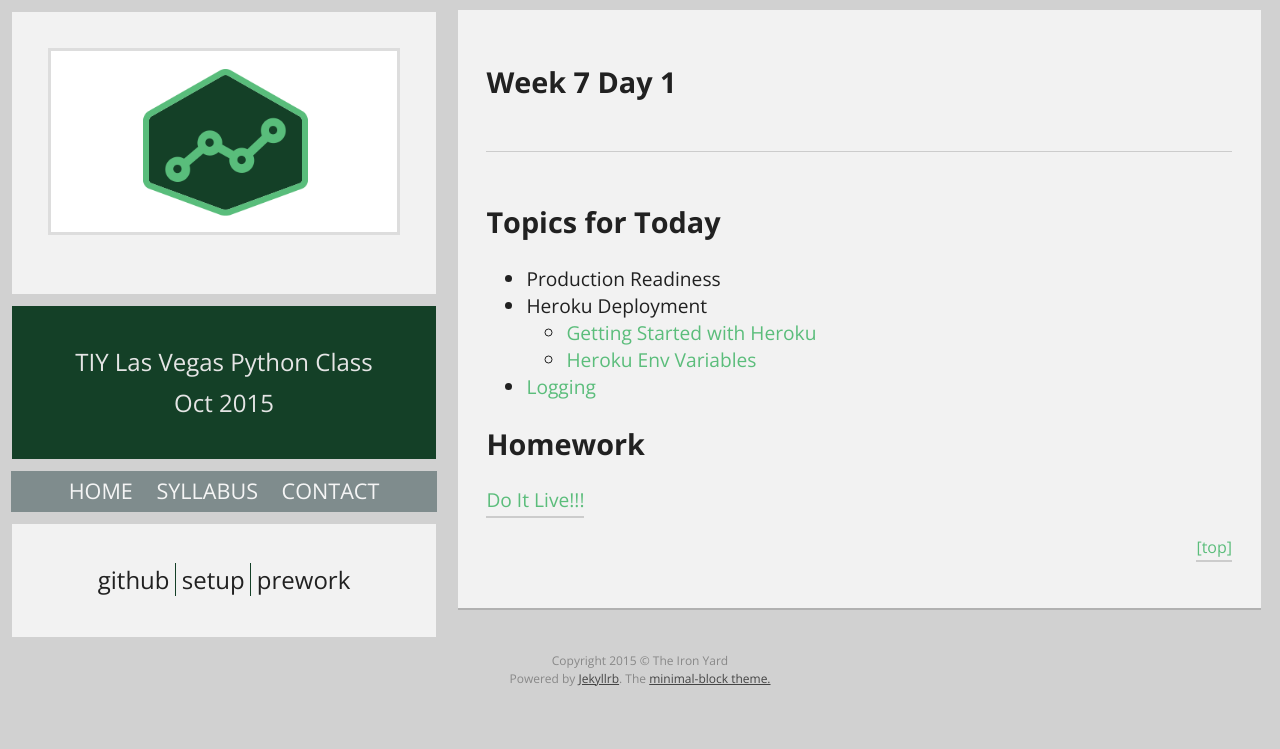
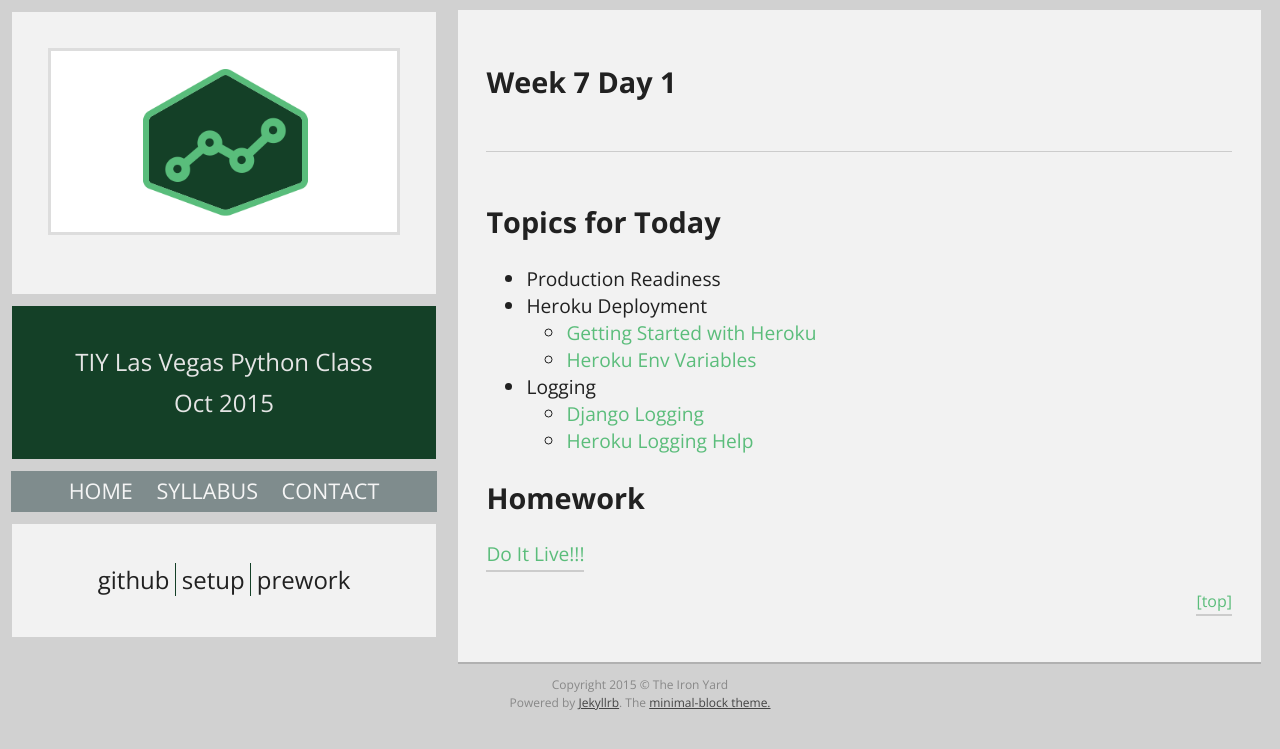
Before and after one commit to tiy-lv-python-2015-10/tiy-lv-python-2015-10.github.io, a Jekyll site: the page built from _posts/2015-11-16-Week-7-Day-1.md, in a window 1280 px wide. Shown: the top 749 px of the page. Built offline with Jekyll 4.4.1, drawn with Linux system fonts in a browser that asks for light colours; Markdown is read by kramdown in place of the engine named in the settings.

Commit message:
Adding another link

```diff
--- a/_posts/2015-11-16-Week-7-Day-1.md
+++ b/_posts/2015-11-16-Week-7-Day-1.md
@@ -8,7 +8,9 @@ title: Week 7 Day 1
 * Heroku Deployment
   * [Getting Started with Heroku](https://devcenter.heroku.com/articles/getting-started-with-django)
   * [Heroku Env Variables](https://devcenter.heroku.com/articles/config-vars)
-* [Logging](https://docs.djangoproject.com/en/1.8/topics/logging/)
+* Logging
+  * [Django Logging](https://docs.djangoproject.com/en/1.8/topics/logging/)
+  * [Heroku Logging Help](http://stackoverflow.com/questions/18920428/django-logging-on-heroku)
 
 # Homework
 [Do It Live!!!](https://github.com/tiy-lv-python-2015-10/do-it-live)
```
